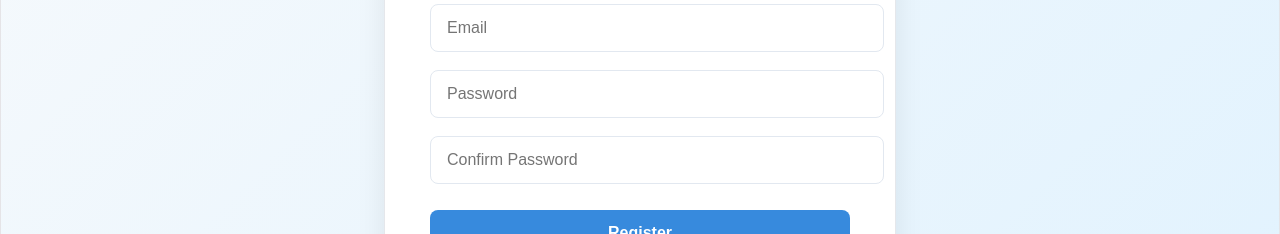
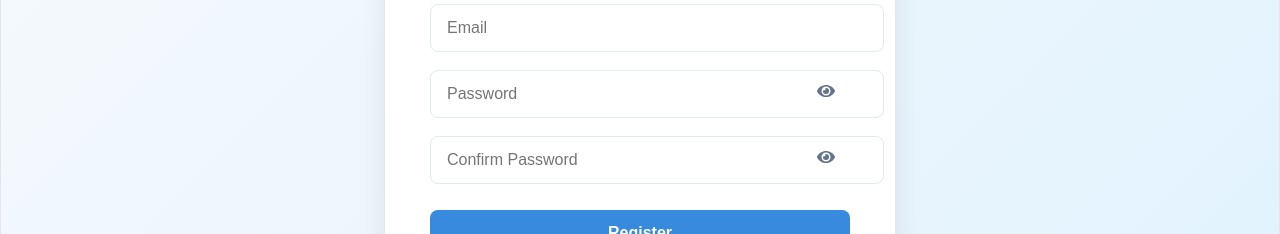
Before and after one commit to AnhQuanNe/SND302_Project, a React (Vite) app in the folder frontend/: page /register in a window 1280 px wide. Shown: the part 372-606 px from the top of the page. Built offline with nearby package versions, Linux system fonts and the light colour scheme; no server answers.

Commit message:
Done LOGIN & REGISTER(100%)

```diff
--- a/frontend/src/components/auth/LoginForm.jsx
+++ b/frontend/src/components/auth/LoginForm.jsx
@@ -1,7 +1,7 @@
 import { useState } from "react";
-
 import { useNavigate } from "react-router-dom";
 import {login} from "../../services/auth.service.js";
+import { FaEye, FaEyeSlash } from "react-icons/fa";
 
 
 function LoginForm() {
@@ -11,6 +11,7 @@
   const [password, setPassword] = useState("");
   const [error, setError] = useState("");
   const [loading, setLoading] = useState(false);
+  const [showPassword, setShowPassword] = useState(false);
 
   const handleLogin = async (e) => {
     e.preventDefault();
@@ -18,18 +19,11 @@
     setLoading(true);
 
     try {
-      console.log("🔍 Đang login:", { email });
-
       const res = await login({ email, password });
-
-      console.log("✅ Login response:", res);
 
       if (res.token) {
         localStorage.setItem("token", res.token);
         localStorage.setItem("user", JSON.stringify(res.user));
-
-        console.log("token =", localStorage.getItem("token"));
-        console.log("user =", localStorage.getItem("user"));
 
         const role = res.user?.role;
 
@@ -75,9 +69,9 @@
         />
       </div>
 
-      <div>
+      <div style={{ position: "relative" }}>
         <input
-          type="password"
+          type={showPassword ? "text" : "password"}
           placeholder="Mật khẩu"
           value={password}
           onChange={(e) => setPassword(e.target.value)}
@@ -91,6 +85,24 @@
           }}
           required
         />
+
+        <button
+          type="button"
+          onClick={() => setShowPassword(!showPassword)}
+          style={{
+            position: "absolute",
+            right: "12px",
+            top: "50%",
+            transform: "translateY(-50%)",
+            border: "none",
+            background: "transparent",
+            cursor: "pointer",
+            color: "#64748b",
+            fontSize: "18px"
+          }}
+        >
+          {showPassword ? <FaEyeSlash /> : <FaEye />}
+        </button>
       </div>
 
       {error && (
--- a/frontend/src/components/auth/RegisterForm.jsx
+++ b/frontend/src/components/auth/RegisterForm.jsx
@@ -1,6 +1,7 @@
 import { useState } from "react";
 import { Link, useNavigate } from "react-router-dom";
 import {register} from "../../services/auth.service.js"
+import { FaEye, FaEyeSlash } from "react-icons/fa";
 
 function RegisterForm() {
   const navigate = useNavigate();
@@ -14,6 +15,8 @@
 
   const [error, setError] = useState("");
   const [loading, setLoading] = useState(false);
+  const [showPassword, setShowPassword] = useState(false);
+  const [showConfirmPassword, setShowConfirmPassword] = useState(false);
 
   const handleChange = (e) => {
     setFormData({
@@ -100,8 +103,9 @@
           }}
         />
 
+        <div style={{ position: "relative" }}>
           <input
-          type="password"
+            type={showPassword ? "text" : "password"}
             name="password"
             placeholder="Password"
             value={formData.password}
@@ -117,8 +121,25 @@
             }}
           />
 
+          <span
+            onClick={() => setShowPassword(!showPassword)}
+            style={{
+              position: "absolute",
+              right: "15px",
+              top: "50%",
+              transform: "translateY(-50%)",
+              cursor: "pointer",
+              color: "#64748b",
+              userSelect: "none",
+            }}
+          >
+            {showPassword ? <FaEyeSlash /> : <FaEye />}
+          </span>
+        </div>
+
+        <div style={{ position: "relative" }}>
           <input
-          type="password"
+            type={showConfirmPassword ? "text" : "password"}
             name="confirmPassword"
             placeholder="Confirm Password"
             value={formData.confirmPassword}
@@ -133,6 +154,24 @@
               outline: "none",
             }}
           />
+
+          <span
+            onClick={() =>
+              setShowConfirmPassword(!showConfirmPassword)
+            }
+            style={{
+              position: "absolute",
+              right: "15px",
+              top: "50%",
+              transform: "translateY(-50%)",
+              cursor: "pointer",
+              color: "#64748b",
+              userSelect: "none",
+            }}
+          >
+            {showConfirmPassword ? <FaEyeSlash /> : <FaEye />}
+          </span>
+        </div>
 
         {error && (
           <div
```
Lines whose indentation alone changed are shown as unchanged.
